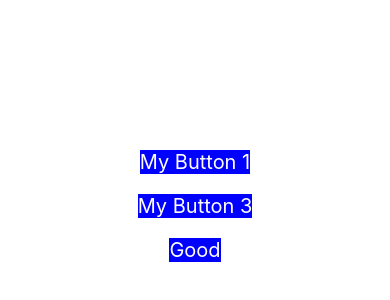
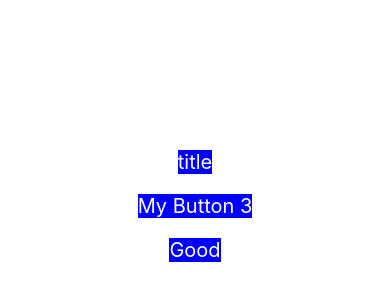
Before and after one commit to jumogehn/first_rn_book, a React Native app in the folder ch_03/rn-components/: screen / in a window 390 px wide. Shown: the part 216-516 px from the top of the page. Built offline with nearby package versions, Linux system fonts and the light colour scheme.

Commit message:
ch03: default props 1

```diff
--- a/ch_03/rn-components/src/App.js
+++ b/ch_03/rn-components/src/App.js
@@ -5,7 +5,7 @@ import MyButton from './MyButton';
 export default function App() {
   return (
     <View style={styles.container}>
-      <MyButton title='My Button 1' onPress={() => alert('1')}/>
+      <MyButton />
       <MyButton title='My Button 2' onPress={() => alert('2')}>My Button 3</MyButton>
       <MyButton onPress={() => alert('3')}>Good</MyButton>
       <StatusBar style="auto" />
--- a/ch_03/rn-components/src/MyButton.js
+++ b/ch_03/rn-components/src/MyButton.js
@@ -1,13 +1,13 @@
 import React from 'react';
 import {TouchableOpacity, View, Text} from 'react-native';
 
-const MyButton = (props) => {
-  console.log(props);
+const MyButton = ({title = 'title', onPress = () => {}, children}) => {
+  //console.log(props);
   return (
-          <TouchableOpacity onPress={props.onPress}>
+          <TouchableOpacity onPress={onPress}>
           <View style={{backgroundColor:'blue', pading: 10, margin:10}}>
           <Text style={{fontSize:20, color:'white'}}>
-            {props.children || props.title}
+            {children || title}
           </Text>
           </View>
           </TouchableOpacity>
```
